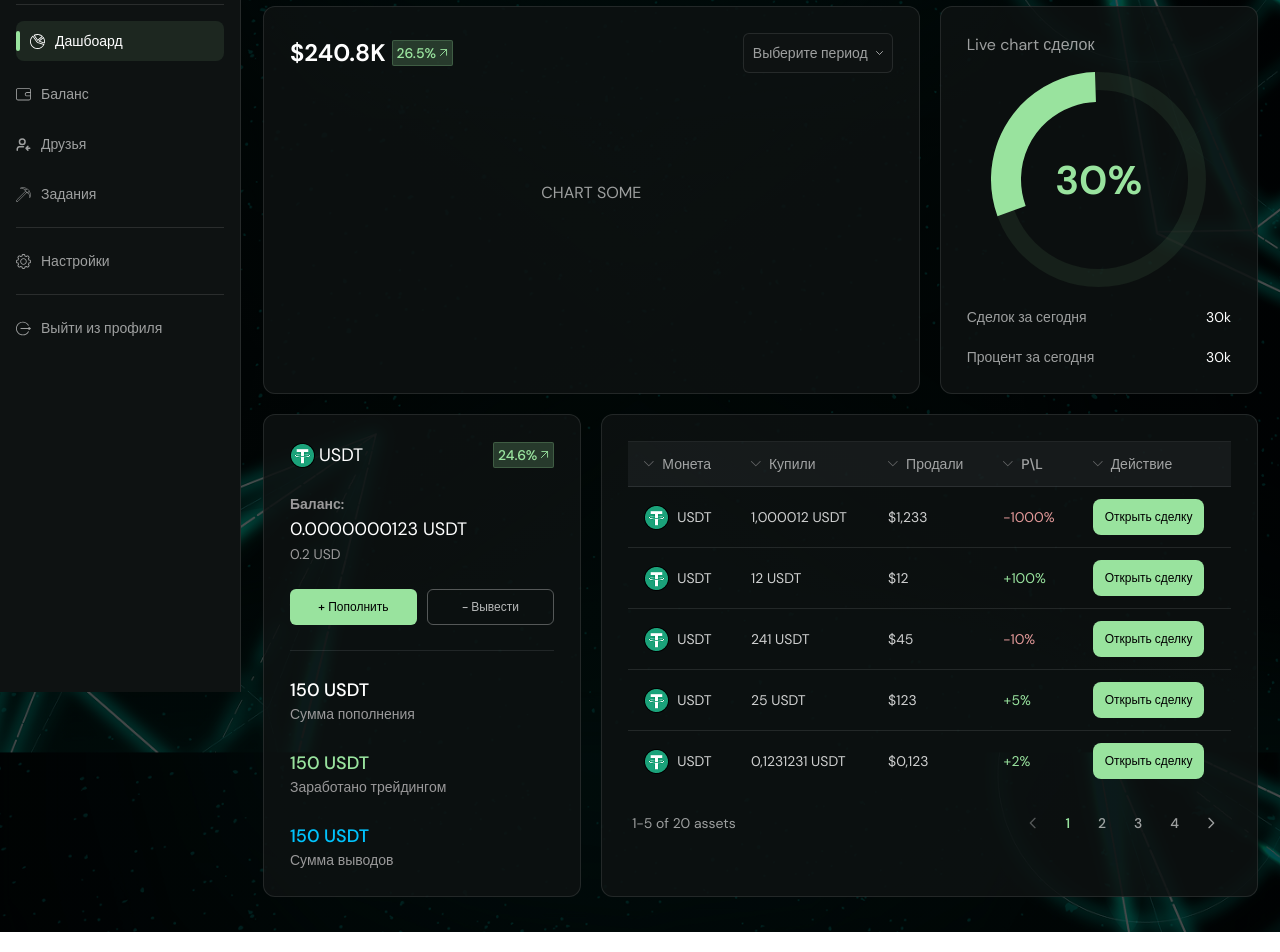
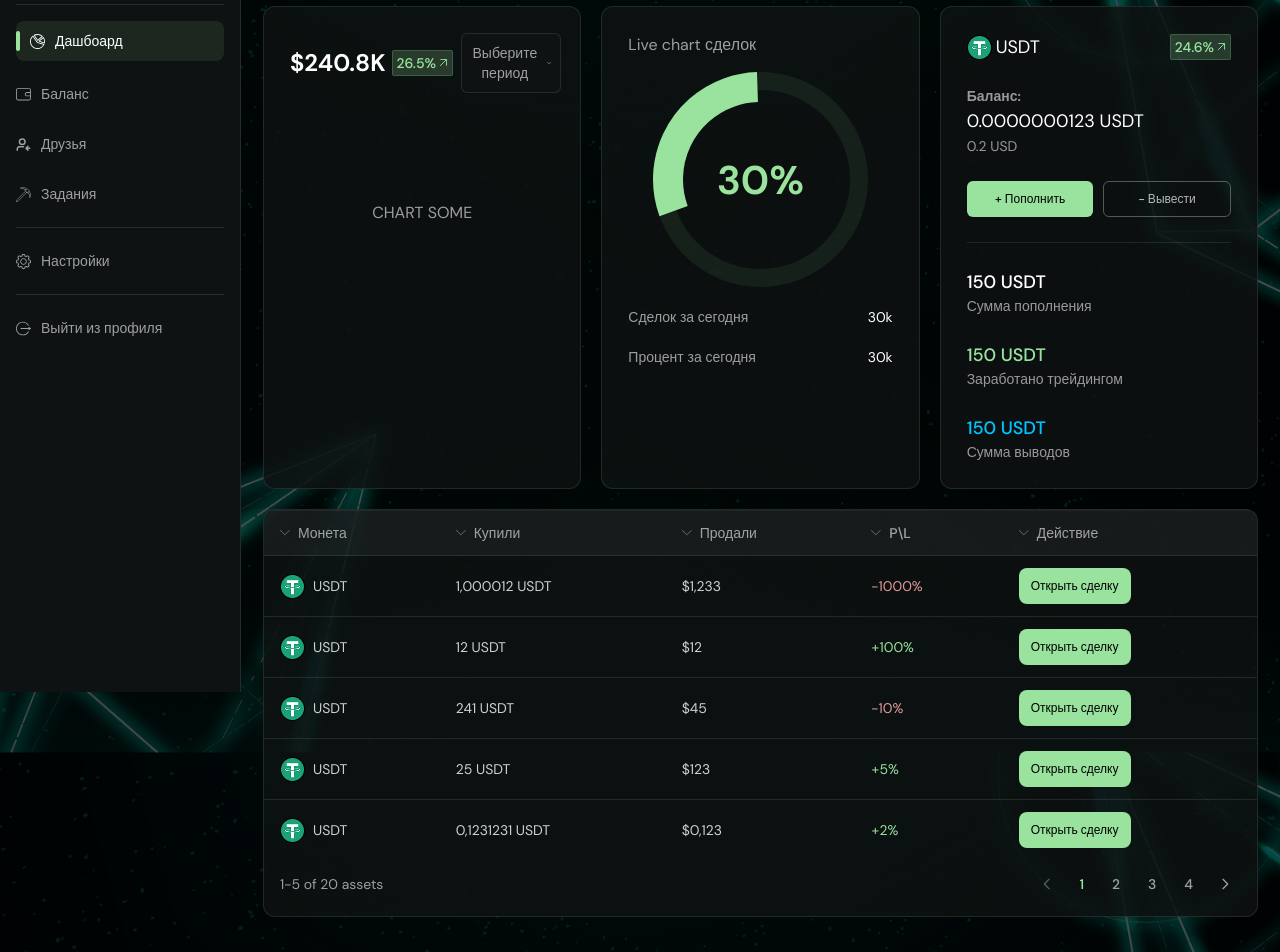
Before and after one commit to YangBang74/market-ai, a Vue app: page / in a window 1280 px wide. Shown: the part 108-1060 px from the top of the page. Built offline with nearby package versions, Linux system fonts and the light colour scheme.

Commit message:
style: dashbourd table

```diff
--- a/src/pages/home/HomePage.vue
+++ b/src/pages/home/HomePage.vue
@@ -79,9 +79,9 @@ const columns: Column<TradeData>[] = [
 <template>
   <div class="space-y-5">
 
-  <div class="grid md:grid-cols-6 grid-cols-1 gap-5">
+  <div class="grid md:grid-cols-12 grid-cols-1 gap-5">
     <div class="md:col-span-4 col-span-1 w-full bg-[#0E1212]/85 border border-white/10 rounded-xl p-6.5">
-      <div class="flex md:items-center justify-between md:flex-row flex-col gap-2 items-start">
+      <div class="flex xl:items-center items-start justify-between xl:flex-row flex-col gap-2">
         <div class="flex items-center gap-1.5">
           <p class="text-2xl font-semibold text-white">
             $240.8K
@@ -94,7 +94,7 @@ const columns: Column<TradeData>[] = [
         <p class="text-white/60 text-center">CHART SOME</p>
       </div>
     </div>
-    <div class="md:col-span-2 col-span-1 w-full bg-[#0E1212]/85 border border-white/10 rounded-xl p-6.5">
+    <div class="md:col-span-4 col-span-1 w-full bg-[#0E1212]/85 border border-white/10 rounded-xl p-6.5">
       <p class="text-white/60">Live chart сделок</p>
       <div class="mt-3.75 mb-5 flex items-center justify-center">
         <MonthProgressRing :percent="30" :stroke-width="30" />
@@ -110,9 +110,7 @@ const columns: Column<TradeData>[] = [
         </div>
       </div>
     </div>
-  </div>
-  <div class="grid md:grid-cols-6 grid-cols-1 gap-5">
-    <div class="md:col-span-2 col-span-1 w-full bg-[#0E1212]/85 border border-white/10 rounded-xl p-6.5 space-y-6.25">
+    <div class="md:col-span-4 col-span-1 w-full bg-[#0E1212]/85 border border-white/10 rounded-xl p-6.5 space-y-6.25">
       <div class="flex items-center justify-between">
         <div class="flex items-center gap-1">
           <img :src="usdt" alt="USDT" class="w-6.25 h-6.25">
@@ -143,7 +141,10 @@ const columns: Column<TradeData>[] = [
         <p class="text-sm text-[#9A999A]">Сумма выводов</p>
       </div>
     </div>
-    <div class="md:col-span-4 col-span-1 w-full bg-[#0E1212]/85 border border-white/10 rounded-xl p-6.5">
+  </div>
+  <div class="grid grid-cols-1 gap-5">
+
+    <div class="col-span-1 w-full overflow-hidden bg-[#0E1212]/85 border border-white/10 rounded-xl p-0">
       <DataTable :columns="columns" :data="tableData" :page-size="5" />
     </div>
   </div>
--- a/src/shared/ui/data-table/DataTable.vue
+++ b/src/shared/ui/data-table/DataTable.vue
@@ -193,7 +193,7 @@ const endItem = computed(() => Math.min(currentPage.value * props.pageSize, sort
     </div>
 
     <!-- Pagination -->
-    <div class="flex items-center justify-between mt-4 px-1">
+    <div class="flex items-center justify-between mt-2 px-4 pb-4">
       <div class="text-sm text-white/60">
         {{ startItem }}-{{ endItem }} of {{ sortedData.length }} assets
       </div>
```
